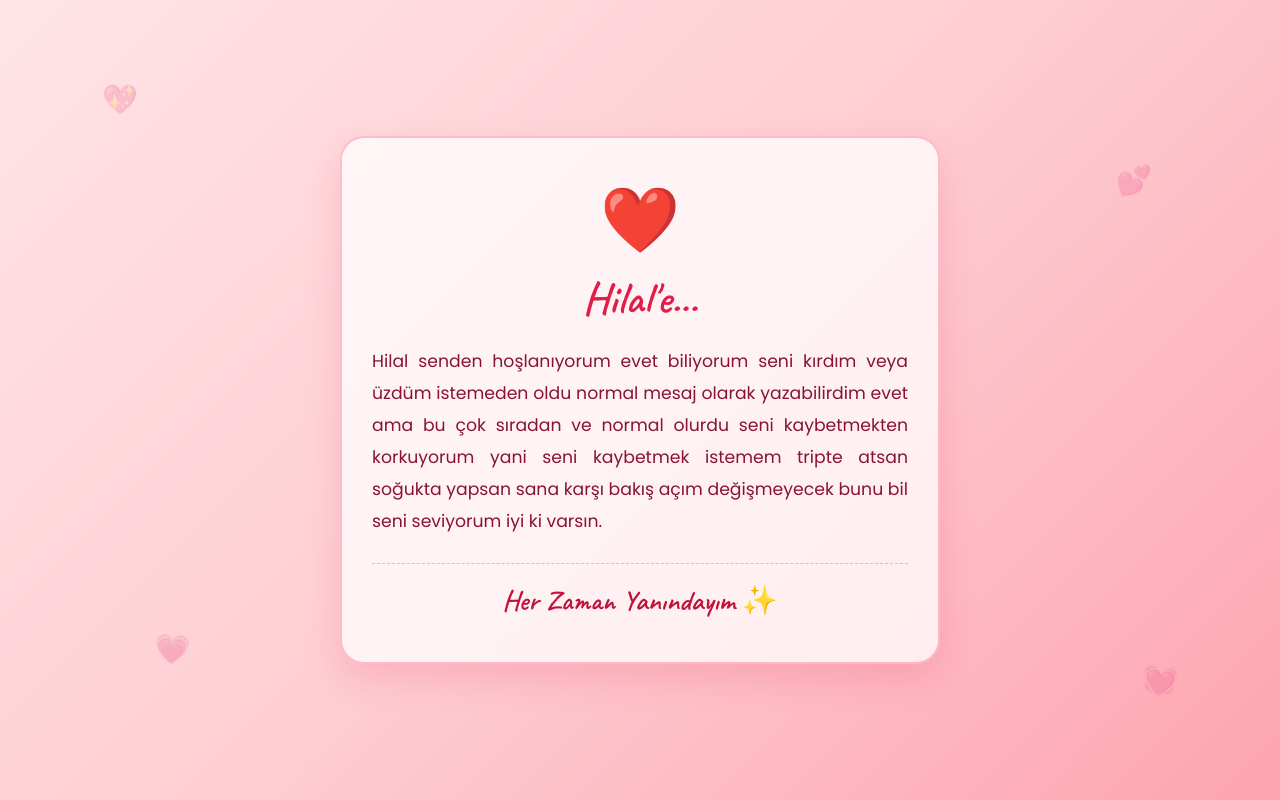
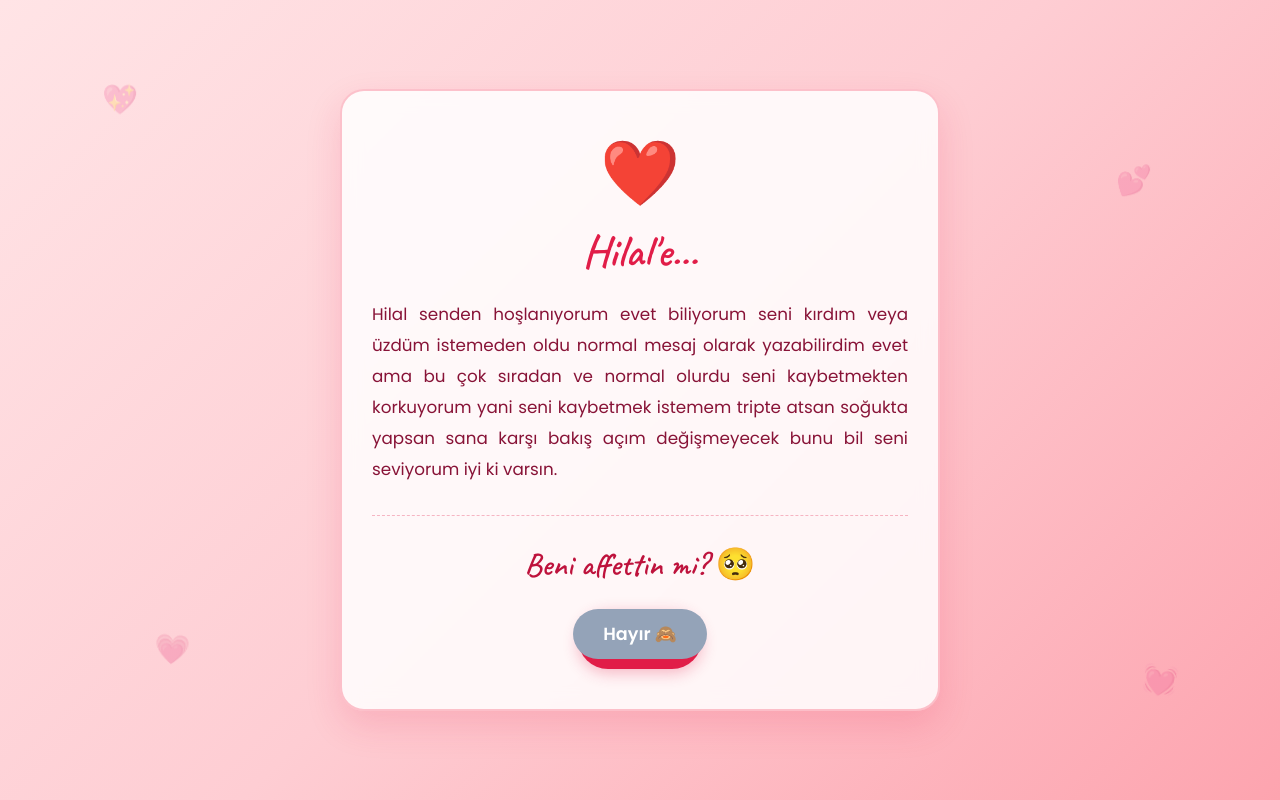
Before and after one commit to guneygemi123-pixel/hilale-not, a Flask app: page / in a window 1280 px wide. Run offline with Flask 3, Linux system fonts and the light colour scheme; some libraries are stand-ins or nearby versions.

Commit message:
Enhance index.html with interactivity and styles
Updated the HTML structure and styles, added interactivity with buttons and confetti effect.

```diff
--- a/templates/index.html
+++ b/templates/index.html
@@ -5,10 +5,12 @@
     <meta name="viewport" content="width=device-width, initial-scale=1.0">
     <title>Hilal'e Özel...</title>
 
-    <!-- Mobil Uyumlu Bootstrap CSS -->
+    <!-- Bootstrap CSS -->
     <link href="https://cdn.jsdelivr.net/npm/bootstrap@5.3.0/dist/css/bootstrap.min.css" rel="stylesheet">
-    <!-- Özel Yazı Tipi -->
-    <link href="https://fonts.googleapis.com/css2?family=Caveat:wght@600&family=Poppins:wght@300;400;500&display=swap" rel="stylesheet">
+    <!-- Google Fonts -->
+    <link href="https://fonts.googleapis.com/css2?family=Caveat:wght@600&family=Poppins:wght@300;400;500;600&display=swap" rel="stylesheet">
+    <!-- Canvas Confetti (Patlayan Konfetiler İçin) -->
+    <script src="https://cdn.jsdelivr.net/npm/canvas-confetti@1.6.0/dist/confetti.browser.min.js"></script>
 
     <style>
         body {
@@ -24,7 +26,6 @@
             overflow-x: hidden;
         }
 
-        /* Arka Planda Uçuşan Kalpler */
         .kalp-arka-plan {
             position: absolute;
             font-size: 1.8rem;
@@ -38,17 +39,14 @@
             50% { transform: translateY(-20px) rotate(10deg); }
         }
 
-        /* Ana Kart Tasarımı */
         .mesaj-karti {
-            background: rgba(255, 255, 255, 0.75);
+            background: rgba(255, 255, 255, 0.85);
             backdrop-filter: blur(10px);
-            -webkit-backdrop-filter: blur(10px);
             border: 2px solid rgba(244, 63, 94, 0.3);
             border-radius: 24px;
             padding: 40px 30px;
             max-width: 600px;
             box-shadow: 0 15px 35px rgba(225, 29, 72, 0.15);
-            animation: cardIn 1s cubic-bezier(0.16, 1, 0.3, 1);
             position: relative;
             z-index: 10;
         }
@@ -74,32 +72,82 @@
         }
 
         .metin {
-            font-size: 1.08rem;
+            font-size: 1.05rem;
             line-height: 1.85;
             color: #881337;
-            font-weight: 400;
             text-align: justify;
-            text-justify: inter-word;
         }
 
-        .alt-not {
-            margin-top: 25px;
-            font-family: 'Caveat', cursive;
-            font-size: 1.8rem;
-            color: #be123c;
+        /* İnteraktif Buton Alanı */
+        .soru-alani {
+            margin-top: 30px;
             border-top: 1px dashed rgba(225, 29, 72, 0.3);
-            padding-top: 15px;
+            padding-top: 25px;
         }
 
-        @keyframes cardIn {
-            from { opacity: 0; transform: scale(0.9) translateY(20px); }
-            to { opacity: 1; transform: scale(1) translateY(0); }
+        .soru-baslik {
+            font-family: 'Caveat', cursive;
+            font-size: 2rem;
+            color: #be123c;
+            margin-bottom: 20px;
+        }
+
+        .buton-grubu {
+            display: flex;
+            justify-content: center;
+            gap: 15px;
+            position: relative;
+            min-height: 60px;
+        }
+
+        .btn-evet {
+            background-color: #e11d48;
+            color: white;
+            border: none;
+            padding: 12px 30px;
+            border-radius: 50px;
+            font-weight: 600;
+            font-size: 1.1rem;
+            box-shadow: 0 4px 15px rgba(225, 29, 72, 0.3);
+            transition: all 0.2s ease;
+        }
+
+        .btn-evet:hover {
+            background-color: #be123c;
+            transform: scale(1.05);
+        }
+
+        .btn-hayir {
+            background-color: #94a3b8;
+            color: white;
+            border: none;
+            padding: 12px 30px;
+            border-radius: 50px;
+            font-weight: 600;
+            font-size: 1.1rem;
+            position: absolute;
+            transition: all 0.2s ease;
+        }
+
+        /* Başarılı Cevap Kutusu */
+        .sonuc-kutusu {
+            display: none;
+            background: #ffe4e6;
+            border: 2px solid #f43f5e;
+            border-radius: 16px;
+            padding: 20px;
+            margin-top: 20px;
+            animation: fadeIn 0.5s ease;
+        }
+
+        @keyframes fadeIn {
+            from { opacity: 0; transform: translateY(10px); }
+            to { opacity: 1; transform: translateY(0); }
         }
     </style>
 </head>
 <body>
 
-    <!-- Arka Plan Kalp Süslemeleri -->
     <div class="kalp-arka-plan" style="top: 10%; left: 8%;">💖</div>
     <div class="kalp-arka-plan" style="top: 20%; right: 10%; animation-delay: 1s;">💕</div>
     <div class="kalp-arka-plan" style="bottom: 15%; left: 12%; animation-delay: 2s;">💗</div>
@@ -116,11 +164,52 @@
                 </p>
             </div>
 
-            <div class="alt-not">
-                Her Zaman Yanındayım ✨
+            <!-- İnteraktif Soru Bölümü -->
+            <div class="soru-alani">
+                <div class="soru-baslik">Beni affettin mi? 🥺</div>
+
+                <div class="buton-grubu" id="butonAlani">
+                    <button class="btn-evet" onclick="affedildi()">Evet ✨</button>
+                    <button class="btn-hayir" id="hayirBtn" onmouseover="kac()" onclick="kac()">Hayır 🙈</button>
+                </div>
+
+                <!-- Evet'e Basılınca Açılacak Mesaj -->
+                <div class="sonuc-kutusu" id="sonucKutusu">
+                    <h4 style="color: #be123c; font-family: 'Caveat', cursive; font-size: 2.2rem; margin: 0;">
+                        Teşekkür ederim! 🌸
+                    </h4>
+                    <p style="color: #881337; margin-top: 10px; margin-bottom: 0;">
+                        Söz veriyorum bir daha seni hiç üzmeyeceğim, iyi ki varsın! ✨
+                    </p>
+                </div>
             </div>
         </div>
     </div>
 
+    <script>
+        // Hayır Butonunun Kaçma Fonksiyonu
+        function kac() {
+            const btn = document.getElementById('hayirBtn');
+            const x = Math.random() * (window.innerWidth - 150) - (window.innerWidth / 2) + 75;
+            const y = Math.random() * 200 - 100;
+
+            btn.style.transform = `translate(${x}px, ${y}px)`;
+        }
+
+        // Evet Butonuna Basılınca Çalışan Fonksiyon
+        function affedildi() {
+            // Butonları gizle
+            document.getElementById('butonAlani').style.display = 'none';
+            // Sonuç kutusunu göster
+            document.getElementById('sonucKutusu').style.display = 'block';
+
+            // Konfeti Efekti Patlat
+            confetti({
+                particleCount: 120,
+                spread: 70,
+                origin: { y: 0.6 }
+            });
+        }
+    </script>
 </body>
 </html>
```
